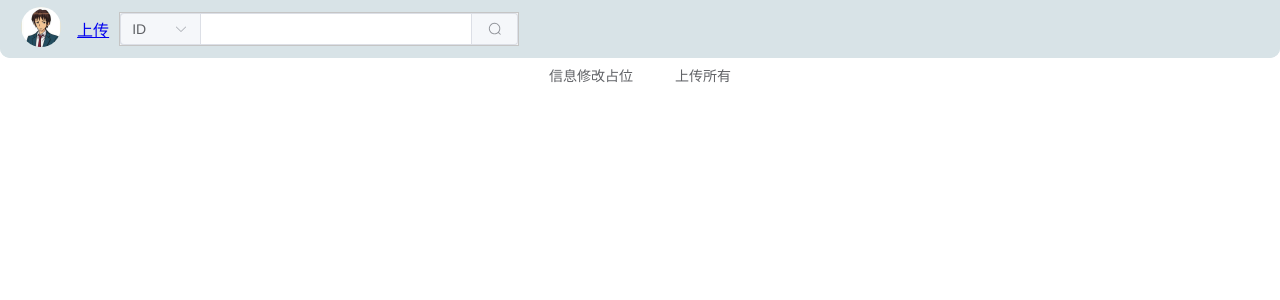
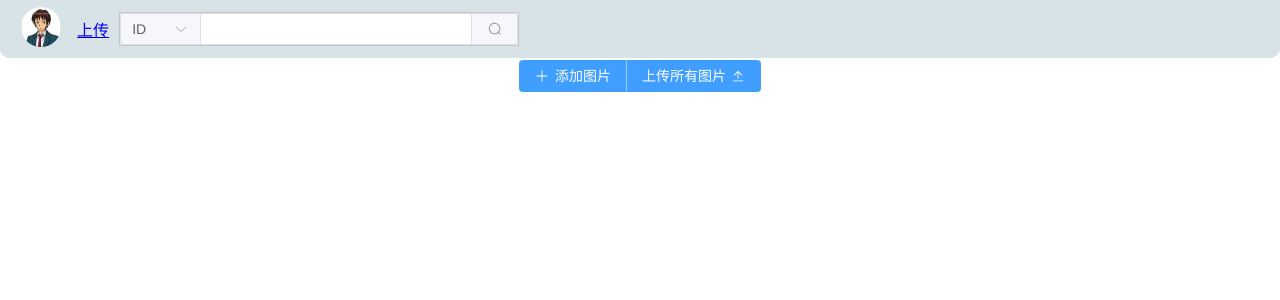
Before and after one commit to j21b3/KarapoStorehouse, a Vue app in the folder web/KKS_Project/: page /uploadpic in a window 1280 px wide. Shown: the top 300 px of the page. Built offline with nearby package versions, Linux system fonts and the light colour scheme.

Commit message:
完善上传功能显示

```diff
--- a/web/KKS_Project/src/components/upPicComp.vue
+++ b/web/KKS_Project/src/components/upPicComp.vue
@@ -33,7 +33,7 @@
 								@click="EditDetail(index)"
 								:class="'hide_button'"
 								/>
-							<el-button type="info" :icon="Delete" circle
+							<el-button type="info" :icon="Remove" circle
 								@click="DeleteFile(index)"
 								:class="'hide_button'"
 								/>
@@ -48,9 +48,11 @@
 						:status="file.uploadStatus"
 						style="opacity:1"
 						>
-							<template :class="file.uploadStatus == 'success' ||
-											file.uploadStatus == 'ready' ? 'progress_off' : 'progressWarning_on'">
-								<span>{{ file.TextBox }}</span>
+							<template :class="file.uploadStatus == 'ready' ? 'progress_off' : 'progressWarning_on'">
+								<el-button  type="success" :icon="Check" circle v-if="file.uploadStatus == 'success'"/>
+								<el-button type="warning" :icon="Warning" circle v-if="file.uploadStatus == 'exception'"/>
+								<el-button type="danger" :icon="Close" circle v-if="file.uploadStatus == 'warning'"/>
+								<span :v-if="file.TextBox!=''"><br/>{{ file.TextBox }}</span>
 							</template>
 						</el-progress>
 					</span>
@@ -60,14 +62,17 @@
 		</el-row>
 	</div>
 
-	<el-button text @click="dialogFormVisible = true" :disabled="beginUpload">
-		信息修改占位
+	<el-button-group>
+		<el-button type="primary" :icon="Plus" @click="dialogFormVisible = true" :disabled="beginUpload">
+			添加图片
 		</el-button>
-
-	<el-button text @click="uploadButtonClick" :disabled="beginUpload">
-		上传所有
+		<el-button type="primary"  @click="uploadButtonClick" :disabled="beginUpload">
+			上传所有图片
+			<el-icon class="el-icon--right">
+				<Upload />
+			</el-icon>
 		</el-button>
-
+	</el-button-group>
 
 	<el-dialog
 		:before-close="closeButtonClick"
@@ -182,8 +187,8 @@
 	}
 
 	import { reactive, ref } from 'vue'
-	import {Close, Check,Plus,EditPen,Delete, Position} from '@element-plus/icons-vue'
-	import { UploadProps, UploadUserFile } from 'element-plus'
+	import {Close, Check,Plus,EditPen,Delete, Position,Warning,Remove,Upload} from '@element-plus/icons-vue'
+	import { ElMessageBox, UploadProps, UploadUserFile } from 'element-plus'
 	import { ElMessage } from 'element-plus'
 	import TagComp from './TagComp.vue'
 	import axios from 'axios'
@@ -374,7 +379,6 @@
 		// bodyFormData.append('uploader', form.form.Uploader)
 		// bodyFormData.append('message', form.form.Message)
 		// bodyFormData.append('tags', form.form.Tags)
-		var ret;
 		var filebuf = []
 
 		try {
@@ -400,7 +404,8 @@
 		}
 
 
-		console.log(bodyFormData)
+		// console.log(bodyFormData)
+		var ret = false;
 
 		try {
 			await axios({
@@ -413,11 +418,11 @@
 					"Content-Type": "application/json"
 				}
 			}).then(function (response) {
-				console.log("PostPicFormAsync" + response.data)
-				console.log(response.status)
-				console.log(response.data.data)
-				if (response.status == 200) {
-					return true
+				// console.log("PostPicFormAsync" + response.data)
+				// console.log(response.status)
+				// console.log(response.data.data)
+				if (response.data.status) {
+					ret = true
 				}
 			})
 			.catch(function (err) {
@@ -427,13 +432,14 @@
 		} catch (err) {
 			console.log("PostPicFormAsync err:" + err)
 		}
-		return false
+		return ret
 
 	}
 
 
 	const uploadButtonClick = async () => {
 		beginUpload.value = true;
+		var success_num = 0;
 		for (var i = 0; i < fileList.value.length; i++) {
 			fileList.value[i].percentage = 20
 			fileList.value[i].form.data
@@ -445,31 +451,44 @@
 
 			fileList.value[i].percentage = 40
 
-			if (await PostSinglePic(fileList.value[i]) == true) {
+			try {
+				var ret = await PostSinglePic(fileList.value[i])
+				if (ret == true) {
 					fileList.value[i].percentage = 80
 					fileList.value[i].uploadStatus = "success"
-
-				console.log("success upload pic"+i)
+					success_num += 1
+					// console.log("success upload pic" + i)
+					fileList.value[i].percentage = 100
 				} else {
 					fileList.value[i].status = "warning"
 					fileList.value[i].TextBox = "图片上传失败"
-				console.log("fail upload pic"+i)
-			}
-			fileList.value[i].percentage = 100
-
+					// console.log("fail upload pic" + i)
 				}
 
+			} catch (err) {
+				console.log(err)
+			}
+		}
+
+		ElMessageBox.confirm(
+			'上传成功' + success_num + '/' + fileList.value.length + '，选择继续上传后上传成功图片将不再显示',
+			'上传结果',
+			{
+				confirmButtonText: '继续上传',
+				type:'info',
+			}
+		).then(function () {
 			// TODO:在上传完成后删除全部成功的图片
 			var temp = ref<object[]>([])
 			for (var i = 0; i < fileList.value.length; i++) {
-			if (fileList.value[i].status != "success") {
+				if (fileList.value[i].uploadStatus != "success") {
 					temp.value.push(fileList.value[i])
 				}
 			}
+			// console.log(temp.value)
 			fileList.value = temp.value
-
-		// beginUpload.value = false;
-
+			beginUpload.value = false;
+		})
 	}
 
 	const checkPicSizeOversize = (file) => {
```
Lines whose indentation alone changed are shown as unchanged.
